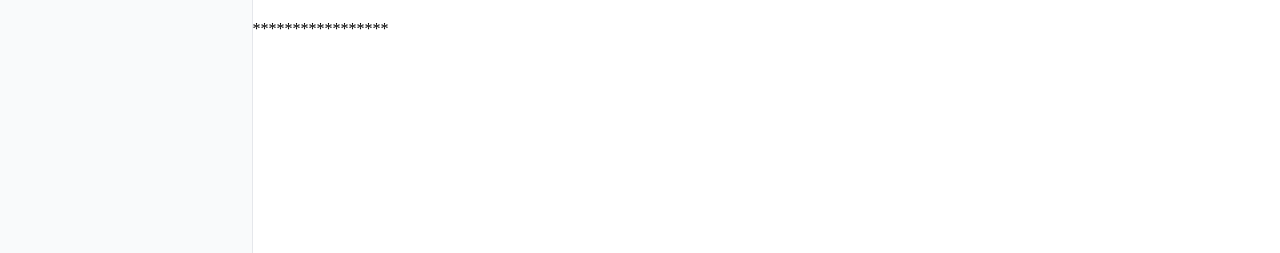
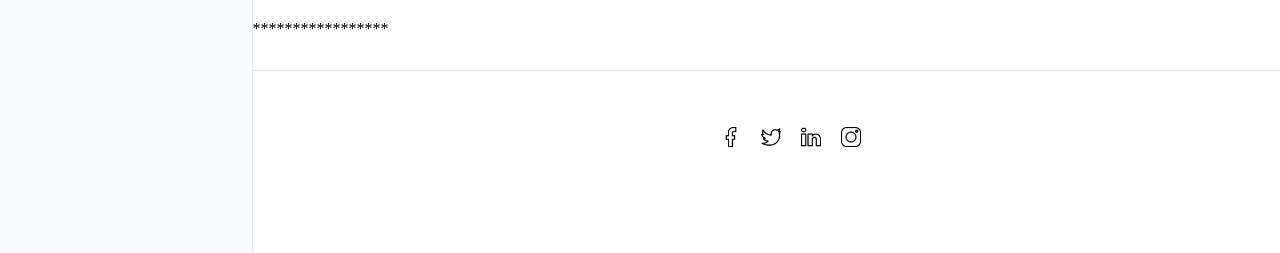
Before and after one commit to Hajar-El-Mhassani/mind_bridge, a Next.js app in the folder app-next/: page /my-courses in a window 1280 px wide. Shown: the part 379-632 px from the top of the page. Built offline with nearby package versions, Linux system fonts and the light colour scheme.

Commit message:
Fixed style - footerBar

```diff
--- a/app-next/app/(admin)/my-courses/page.js
+++ b/app-next/app/(admin)/my-courses/page.js
@@ -1,10 +1,12 @@
 import MyCourses from "@/components/MyCourses/MyCourses";
 import TopBar from "@/components/TopBar/TopBar";
+import FooterBar from "@/components/FooterBar/FooterBar"
 export default function MyCoursesPage() {
   return (
     <div>
       <TopBar />
       <MyCourses />
+      <FooterBar/>
     </div>
   );
 }
--- /dev/null
+++ b/app-next/components/FooterBar/FooterBar.jsx
@@ -0,0 +1,59 @@
+import React from "react";
+import styles from "./FooterBar.module.css";
+import Image from "next/image";
+
+const socialLinks = [
+  {
+    href: "https://facebook.com/mindbridge_ai",
+    label: "Facebook",
+    src: "/footer/socialmedia/facebook.png",
+  },
+  {
+    href: "https://twitter.com/mindbridge_ai",
+    label: "Twitter",
+    src: "/footer/socialmedia/twitter.png",
+  },
+  {
+    href: "https://linkedin.com/in/mindbridge",
+    label: "LinkedIn",
+    src: "/footer/socialmedia/linkedin.png",
+  },
+  {
+    href: "https://instagram.com/mindbridge",
+    label: "Instagram",
+    src: "/footer/socialmedia/instagram.png",
+  },
+];
+
+export default function Footer() {
+  return (
+    <footer className={styles.footerContainer}>
+      <div className={styles.footerContentWrapper}>
+        <div className={styles.footerlinks}>
+          <a href="/resources">Resources</a>
+          <a href="/legal">Legal</a>
+          <a href="/contact">Contact Us</a>
+        </div>
+
+        <div className={styles.socialSection}>
+          <div className={styles.socialIconsWrapper}>
+            {socialLinks.map((link) => (
+              <a
+                key={link.href}
+                href={link.href}
+                className={styles.socialIconLink}
+              >
+                <Image
+                  src={link.src}
+                  alt={link.label}
+                  width={20} //  1.25rem
+                  height={20} // 1.25rem
+                />
+              </a>
+            ))}
+          </div>
+        </div>
+      </div>
+    </footer>
+  );
+}
--- /dev/null
+++ b/app-next/components/FooterBar/FooterBar.module.css
@@ -0,0 +1,171 @@
+.footerContainer {
+  width: 100%;
+  background: #fff;
+  border-top: 0.0625rem solid #e5e7eb;
+
+}
+.footerContentWrapper {
+  display: flex;
+  flex-direction: row;
+  max-width: 80rem;
+  margin: 0 auto;
+  padding: 3.5rem 1rem;
+  justify-content: space-between;
+  align-items: center;
+  gap :5rem;
+}
+
+
+.footerlinks {
+  display: flex;
+  gap: 1.5rem;
+}
+
+.footerlinks a {
+  color: #374151;
+  text-decoration: none;
+}
+
+.footerlinks a:hover {
+  text-decoration: underline;
+}
+
+/* Social Section */
+.socialSection {
+  display: flex;
+  flex-direction: column;
+
+}
+.sectionTitle {
+  padding-right: 6rem;
+  font-size: 1.125rem;
+  font-weight: 600;
+  color: #111827;
+}
+
+.socialIconsWrapper {
+  display: flex;
+  gap: 1.25rem;
+  justify-content: center;
+}
+
+.socialIconLink {
+  display: inline-flex;
+  border-radius: 0.375rem;
+}
+
+.socialIconLink:hover {
+  background: #bcdaf8;
+
+
+}
+
+/* Newsletter Section */
+.newsletterDescription {
+  margin-top: 0.5rem;
+  color: #4b5563;
+}
+
+.newsletterForm {
+  margin-top: 1rem;
+  display: flex;
+  flex-direction: column;
+  gap: 0.75rem;
+}
+
+.emailInput {
+  flex: 1;
+  height: 2.75rem;
+  padding: 0 0.75rem;
+  border: 0.0625rem solid #d1d5db;
+  border-radius: 0.375rem;
+  font-size: 0.875rem;
+  color: #111827;
+}
+
+.emailInput:focus {
+  border-color: #2563eb;
+  outline: none;
+  box-shadow: 0 0 0 0.125rem #2563eb;
+}
+
+.subscribeButton {
+  height: 2.75rem;
+  padding: 0 1.25rem;
+  border-radius: 0.375rem;
+  background: #f97316;
+  color: #fff;
+  font-weight: 500;
+  border: none;
+}
+
+.subscribeButton:hover {
+  background: #ea580c;
+}
+
+/* ---------------- RESPONSIVE ---------------- */
+
+@media (min-width: 640px) {
+  .footer {
+    flex-direction: row;
+    flex-wrap: wrap;
+    justify-content: space-between;
+  }
+
+  .brandSection {
+    flex: 1 1 100%;
+  }
+
+  .socialSection {
+    text-align: center;
+    flex: 1 1 45%;
+  }
+
+  .newsletterSection {
+    flex: 1 1 45%;
+  }
+
+  .newsletterForm {
+    flex-direction: row;
+  }
+}
+
+@media (max-width: 639px) {
+  .footer {
+    text-align: center;
+    align-items: center;
+  }
+
+  .brandDescription {
+    margin-left: auto;
+    margin-right: auto;
+  }
+
+  .socialIconsWrapper {
+    justify-content: center;
+  }
+
+  .newsletterForm {
+    align-items: center;
+  }
+
+  .emailInput {
+    width: 100%;
+    max-width: 18rem;
+  }
+}
+
+@media (min-width: 1024px) {
+  .footer {
+    flex-direction: row;
+    justify-content: space-between;
+    align-items: flex-start;
+    gap: 2rem;
+  }
+
+  .brandSection,
+  .socialSection,
+  .newsletterSection {
+    flex: 1 1 30%;
+  }
+}
```
